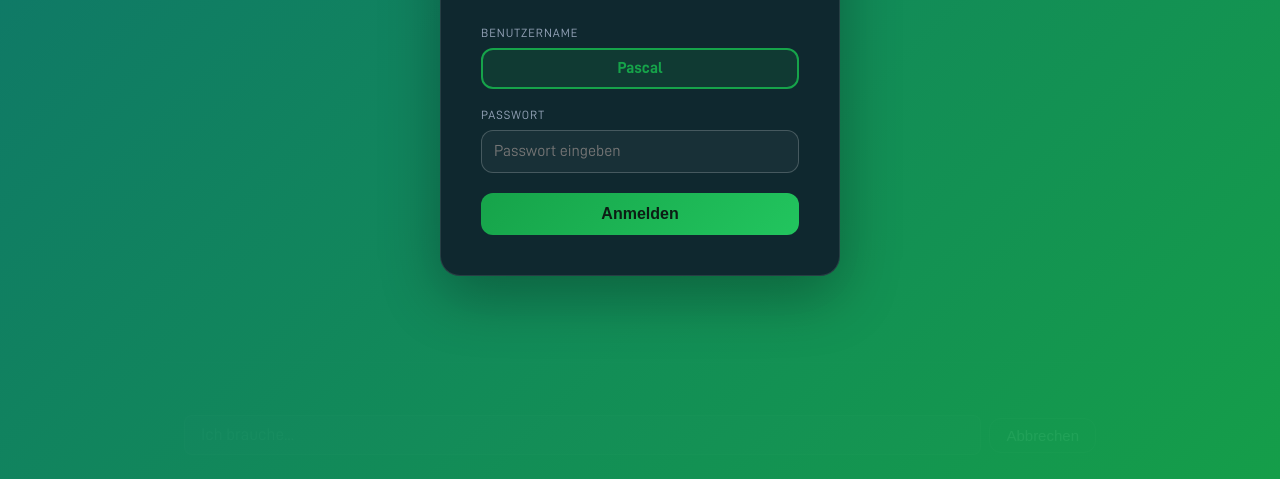
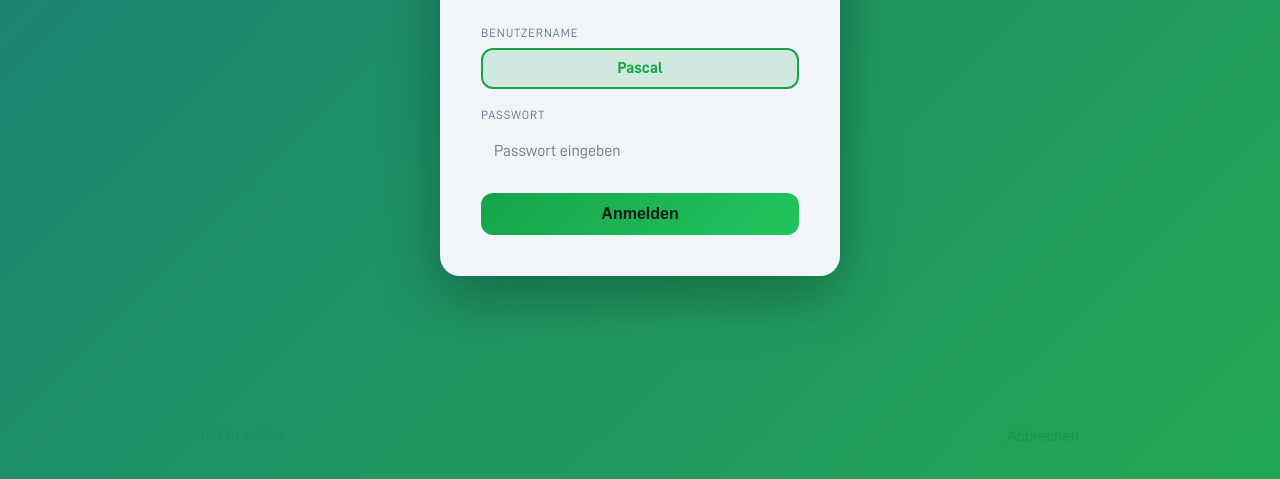
Before and after one commit to PascalSV/shopping-list-pwa, a website with bundled scripts: page public/index.html in a window 1280 px wide. Shown: the part 321-800 px from the top of the page. Built offline with nearby package versions, Linux system fonts and the light colour scheme.

```diff
--- a/public/styles.css
+++ b/public/styles.css
@@ -40,6 +40,24 @@
     --muted: #94a3b8;
     --accent: #16a34a;
     --text: #e2e8f0;
+    --border: rgba(255, 255, 255, 0.1);
+    --border-light: rgba(255, 255, 255, 0.05);
+    --overlay-light: rgba(255, 255, 255, 0.04);
+    --overlay-medium: rgba(255, 255, 255, 0.08);
+}
+
+@media (prefers-color-scheme: light) {
+    :root {
+        --bg: #f8fafc;
+        --card: #f1f5f9;
+        --muted: #64748b;
+        --accent: #16a34a;
+        --text: #0f172a;
+        --border: rgba(15, 23, 42, 0.1);
+        --border-light: rgba(15, 23, 42, 0.05);
+        --overlay-light: rgba(15, 23, 42, 0.04);
+        --overlay-medium: rgba(15, 23, 42, 0.08);
+    }
 }
 
 * {
@@ -82,7 +100,7 @@
     align-items: flex-start;
     top: 0;
     z-index: 100;
-    border-bottom: 1px solid rgba(255, 255, 255, 0.05);
+    border-bottom: 1px solid var(--border-light);
 }
 
 h1 {
@@ -142,7 +160,7 @@
 
 .modal {
     background: var(--card);
-    border: 1px solid rgba(255, 255, 255, 0.08);
+    border: 1px solid var(--border);
     border-radius: 16px;
     padding: 20px;
     width: min(480px, 100%);
@@ -258,7 +276,7 @@
 }
 
 .tab {
-    border: 1px solid rgba(255, 255, 255, 0.2);
+    border: 1px solid var(--border);
     background: transparent;
     color: var(--text);
     padding: 8px 12px;
```
Also changed, not shown: wrangler.toml (+5 -5 lines), README.md.
